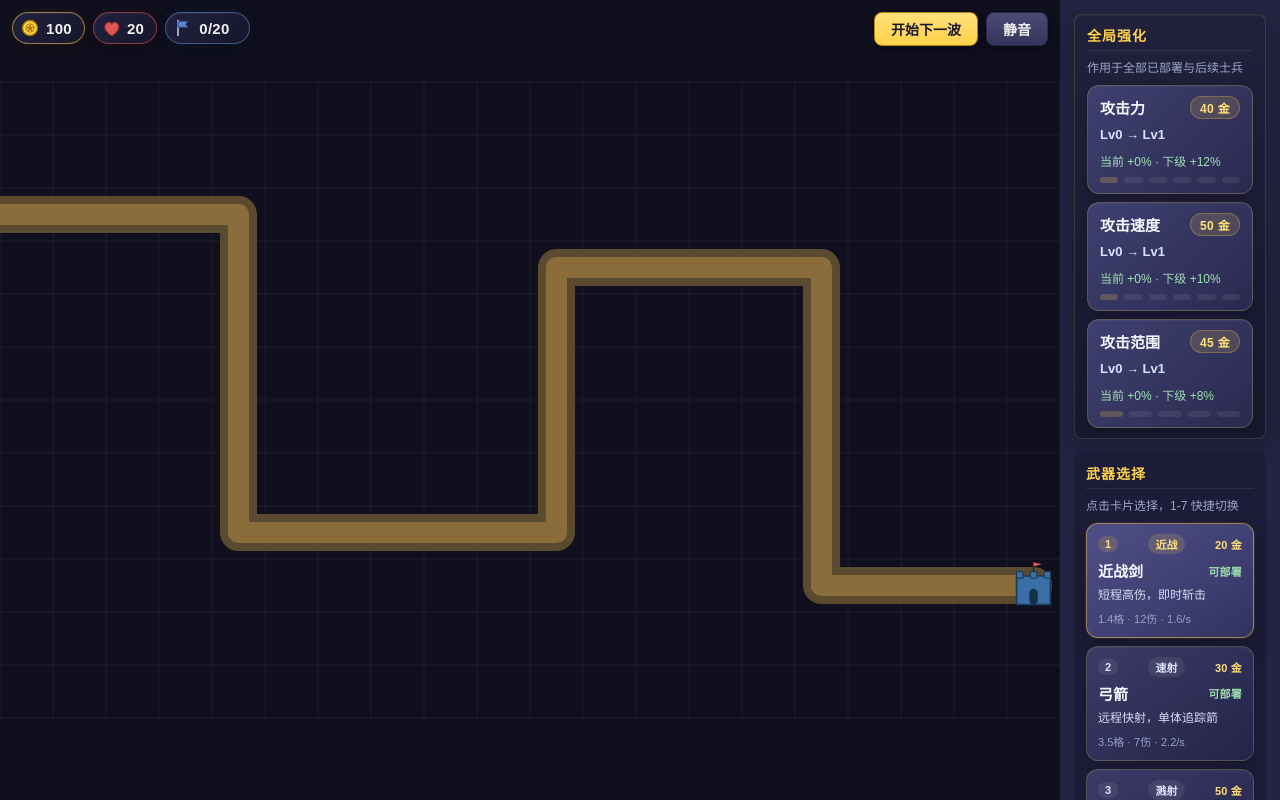
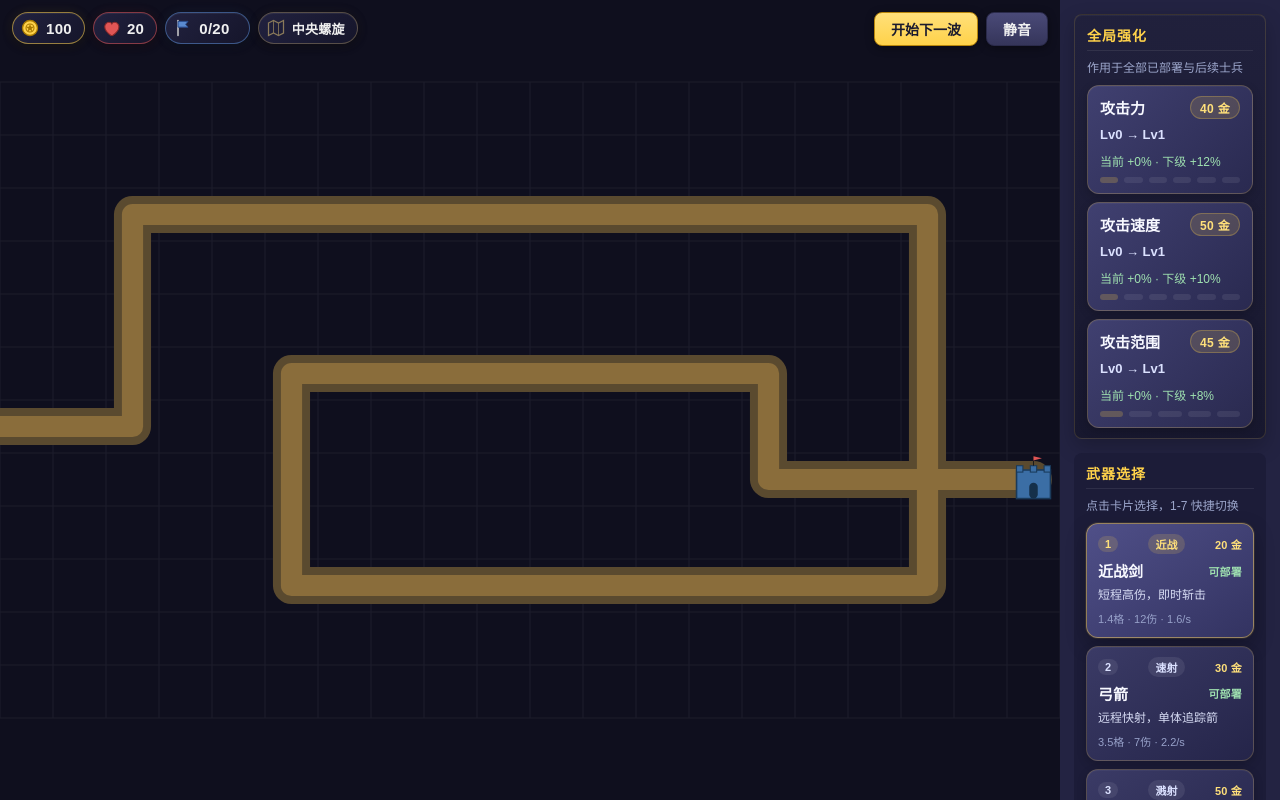
Before and after one commit to xinde/tafang, a website with bundled scripts: page index.html in a window 1280 px wide. Built offline with nearby package versions, Linux system fonts and the light colour scheme.

Commit message:
新增随机地图系统：4张预配置地图开局随机选择，HUD显示地图名称
- config/maps.json 预配置4张风格不同的地图：
  · 蛇形通道（S型蜿蜒，路径长，布塔空间充裕）
  · 回旋弯路（大回环，拐弯多，适合范围塔）
  · 双折捷径（短路径双折返，节奏快）
  · 中央螺旋（向中央收束再展开，战略纵深大）
- GameMap 改造为接受可选地图配置参数，不传参时保持默认地图（向后兼容）
- main.js 开局从 maps.json 随机选一张地图注入 GameMap
- HUD 新增地图名称指示器（地图图标+名称）
- 14个地图单元测试，全部86/86测试通过

```diff
--- /dev/null
+++ b/config/maps.json
@@ -0,0 +1,73 @@
+{
+  "_doc": {
+    "说明": "地图配置文件。每张地图定义一条从屏幕外到基地的折线路径（网格坐标）。开局随机选一张。路径仅含水平/垂直段，waypoints[0] 为出生点（col=-1 在屏幕外），最后一个点为基地所在格。",
+    "maps[].name": "地图名称（展示用）",
+    "maps[].waypoints": "路径拐点数组，{col, row} 网格坐标",
+    "maps[].baseCell": "基地所在格 {col, row}，必须等于最后一个 waypoint",
+    "maps[].desc": "地图描述"
+  },
+  "maps": [
+    {
+      "name": "蛇形通道",
+      "desc": "经典 S 型蜿蜒路径，路径长，布塔空间充裕",
+      "waypoints": [
+        { "col": -1, "row": 2 },
+        { "col": 4, "row": 2 },
+        { "col": 4, "row": 8 },
+        { "col": 10, "row": 8 },
+        { "col": 10, "row": 3 },
+        { "col": 15, "row": 3 },
+        { "col": 15, "row": 9 },
+        { "col": 19, "row": 9 }
+      ],
+      "baseCell": { "col": 19, "row": 9 }
+    },
+    {
+      "name": "回旋弯路",
+      "desc": "大回环路径，拐弯多，适合范围塔发挥",
+      "waypoints": [
+        { "col": -1, "row": 5 },
+        { "col": 3, "row": 5 },
+        { "col": 3, "row": 1 },
+        { "col": 14, "row": 1 },
+        { "col": 14, "row": 6 },
+        { "col": 6, "row": 6 },
+        { "col": 6, "row": 10 },
+        { "col": 17, "row": 10 },
+        { "col": 17, "row": 4 },
+        { "col": 19, "row": 4 }
+      ],
+      "baseCell": { "col": 19, "row": 4 }
+    },
+    {
+      "name": "双折捷径",
+      "desc": "短路径双折返，节奏快，布塔空间紧凑",
+      "waypoints": [
+        { "col": -1, "row": 1 },
+        { "col": 16, "row": 1 },
+        { "col": 16, "row": 5 },
+        { "col": 3, "row": 5 },
+        { "col": 3, "row": 9 },
+        { "col": 19, "row": 9 }
+      ],
+      "baseCell": { "col": 19, "row": 9 }
+    },
+    {
+      "name": "中央螺旋",
+      "desc": "向中央收束再展开的螺旋路径，战略纵深大",
+      "waypoints": [
+        { "col": -1, "row": 6 },
+        { "col": 2, "row": 6 },
+        { "col": 2, "row": 2 },
+        { "col": 17, "row": 2 },
+        { "col": 17, "row": 9 },
+        { "col": 5, "row": 9 },
+        { "col": 5, "row": 5 },
+        { "col": 14, "row": 5 },
+        { "col": 14, "row": 7 },
+        { "col": 19, "row": 7 }
+      ],
+      "baseCell": { "col": 19, "row": 7 }
+    }
+  ]
+}
--- a/css/style.css
+++ b/css/style.css
@@ -111,6 +111,10 @@ html, body {
 /* 天气 HUD：按天气类型配色 + 脉冲动画提示 */
 .hud-stat.is-weather { border-color: rgba(200,200,200,0.4); box-shadow: 0 2px 10px rgba(0,0,0,0.45), inset 0 1px 0 rgba(255,255,255,0.06); animation: weather-pulse 2s ease-in-out infinite; }
 .hud-stat.is-weather.hidden { display: none; }
+
+/* 地图 HUD */
+.hud-stat.is-map { border-color: rgba(138,122,90,0.55); box-shadow: 0 2px 10px rgba(0,0,0,0.45), 0 0 12px rgba(138,122,90,0.10), inset 0 1px 0 rgba(255,255,255,0.06); }
+.hud-stat.is-map .hud-val { font-size: 13px; }
 .hud-stat.is-weather.weather-wind  { border-color: rgba(192,176,128,0.7); box-shadow: 0 2px 10px rgba(0,0,0,0.45), 0 0 14px rgba(192,176,128,0.20), inset 0 1px 0 rgba(255,255,255,0.06); }
 .hud-stat.is-weather.weather-rain  { border-color: rgba(74,138,204,0.7);  box-shadow: 0 2px 10px rgba(0,0,0,0.45), 0 0 14px rgba(74,138,204,0.22), inset 0 1px 0 rgba(255,255,255,0.06); }
 .hud-stat.is-weather.weather-snow  { border-color: rgba(170,204,238,0.7); box-shadow: 0 2px 10px rgba(0,0,0,0.45), 0 0 14px rgba(170,204,238,0.22), inset 0 1px 0 rgba(255,255,255,0.06); }
--- a/index.html
+++ b/index.html
@@ -24,6 +24,10 @@
             <svg class="hud-ico" viewBox="0 0 24 24" aria-hidden="true"><path d="M6 3v18" stroke="#cfcfcf" stroke-width="1.8" stroke-linecap="round"/><path d="M6 4h12l-2.8 3.6L18 11H6z" fill="#5a8ad0" stroke="#2a4a8a" stroke-width="1.2"/></svg>
             <span class="hud-val">0/0</span>
             <span class="hud-sub"></span>
+          </span>
+          <span class="hud-stat is-map" id="hud-map" title="地图">
+            <svg class="hud-ico" viewBox="0 0 24 24" aria-hidden="true"><path d="M3 6l6-3 6 3 6-3v15l-6 3-6-3-6 3z" fill="none" stroke="#8a7a5a" stroke-width="1.5"/><path d="M9 3v15M15 6v15" fill="none" stroke="#8a7a5a" stroke-width="1"/></svg>
+            <span class="hud-val" id="hud-map-name">--</span>
           </span>
           <span class="hud-stat is-weather hidden" id="hud-weather" title="天气">
             <span class="weather-icon">☀️</span>
--- a/js/game/map.js
+++ b/js/game/map.js
@@ -13,26 +13,43 @@ export const CellType = {
  * Map：网格地图 + 怪兽行进路径。
  * 负责路径点定义、单元格占用状态、可放置判定、路径长度换算。
  * monster/wave 模块通过 waypoints 与 getPathPosition 驱动移动。
+ *
+ * 支持外部注入地图配置（config/maps.json 中的一张地图），实现开局随机选图。
+ * 不传参数时使用默认地图（蛇形通道），保持向后兼容。
  */
 export class GameMap {
-  constructor() {
+  /**
+   * @param {object} [mapConfig] 地图配置（来自 config/maps.json 的一张地图）
+   * @param {Array<{col:number,row:number}>} [mapConfig.waypoints] 路径拐点
+   * @param {{col:number,row:number}} [mapConfig.baseCell] 基地所在格
+   * @param {string} [mapConfig.name] 地图名称
+   */
+  constructor(mapConfig) {
     this.cols = CONFIG.COLS;
     this.rows = CONFIG.ROWS;
     this.cellSize = CONFIG.CELL_SIZE;
 
-    // 从左侧到右侧基地的一条折线路径（网格坐标 waypoint）
+    if (mapConfig && Array.isArray(mapConfig.waypoints) && mapConfig.waypoints.length >= 2) {
+      this.mapName = mapConfig.name || '自定义地图';
+      this.waypoints = mapConfig.waypoints.map((wp) => ({ col: wp.col, row: wp.row }));
+      this.baseCell = mapConfig.baseCell
+        ? { col: mapConfig.baseCell.col, row: mapConfig.baseCell.row }
+        : { ...this.waypoints[this.waypoints.length - 1] };
+    } else {
+      // 默认地图（蛇形通道）——保持向后兼容
+      this.mapName = '蛇形通道';
       this.waypoints = [
-      { col: -1, row: 2 },   // 屏幕外出生点
+        { col: -1, row: 2 },
         { col: 4, row: 2 },
         { col: 4, row: 8 },
         { col: 10, row: 8 },
         { col: 10, row: 3 },
         { col: 15, row: 3 },
         { col: 15, row: 9 },
-      { col: 19, row: 9 },   // 基地所在
+        { col: 19, row: 9 },
       ];
-
       this.baseCell = { col: 19, row: 9 };
+    }
 
     this._grid = [];
     this._buildGrid();
--- a/js/main.js
+++ b/js/main.js
@@ -17,6 +17,7 @@ import { WeatherManager, WeatherFX } from './game/weather.js';
 import waveConfig from '../config/waves.json' with { type: 'json' };
 import quizConfig from '../config/quiz.json' with { type: 'json' };
 import weatherConfig from '../config/weather.json' with { type: 'json' };
+import mapsConfig from '../config/maps.json' with { type: 'json' };
 
 // ---------- 初始化画布 ----------
 const canvas = document.getElementById('game-canvas');
@@ -25,7 +26,13 @@ const ctx = canvas.getContext('2d');
 // ---------- 模块装配 ----------
 const grid = { cellSize: CONFIG.CELL_SIZE, cols: CONFIG.COLS, rows: CONFIG.ROWS };
 const renderer = new Renderer(ctx, grid);
-const map = new GameMap();
+
+// ---------- 随机选图 ----------
+const _mapPool = mapsConfig.maps || [];
+const _mapConfig = _mapPool.length > 0
+  ? _mapPool[Math.floor(Math.random() * _mapPool.length)]
+  : undefined;
+const map = new GameMap(_mapConfig);
 const economy = new Economy();
 const soldiers = new SoldierManager();
 const waves = new WaveManager(map, waveConfig, { soldiers }); // combat 上下文：远程敌人可攻击防御塔
@@ -132,6 +139,7 @@ let paused = false; // 答题门禁暂停：update 跳过逻辑，render 照常
 const hudGold = document.getElementById('hud-gold');
 const hudLives = document.getElementById('hud-lives');
 const hudWave = document.getElementById('hud-wave');
+const hudMapName = document.getElementById('hud-map-name');
 const btnNextWave = document.getElementById('btn-next-wave');
 const btnMute = document.getElementById('btn-mute');
 const weaponGrid = document.getElementById('weapon-grid');
@@ -299,6 +307,8 @@ upgrades.onChange(() => {
 refreshHud(economy.getState());
 refreshUpgradePanel();
 refreshWeaponHud();
+// 显示当前地图名称
+if (hudMapName) hudMapName.textContent = map.mapName || '随机地图';
 
 // ---------- 武器选择 ----------
 function isWeaponUnlocked(type) {
```
Also changed, not shown: tests/map.test.mjs (added, +171 -0 lines). Lines whose indentation alone changed are shown as unchanged.
